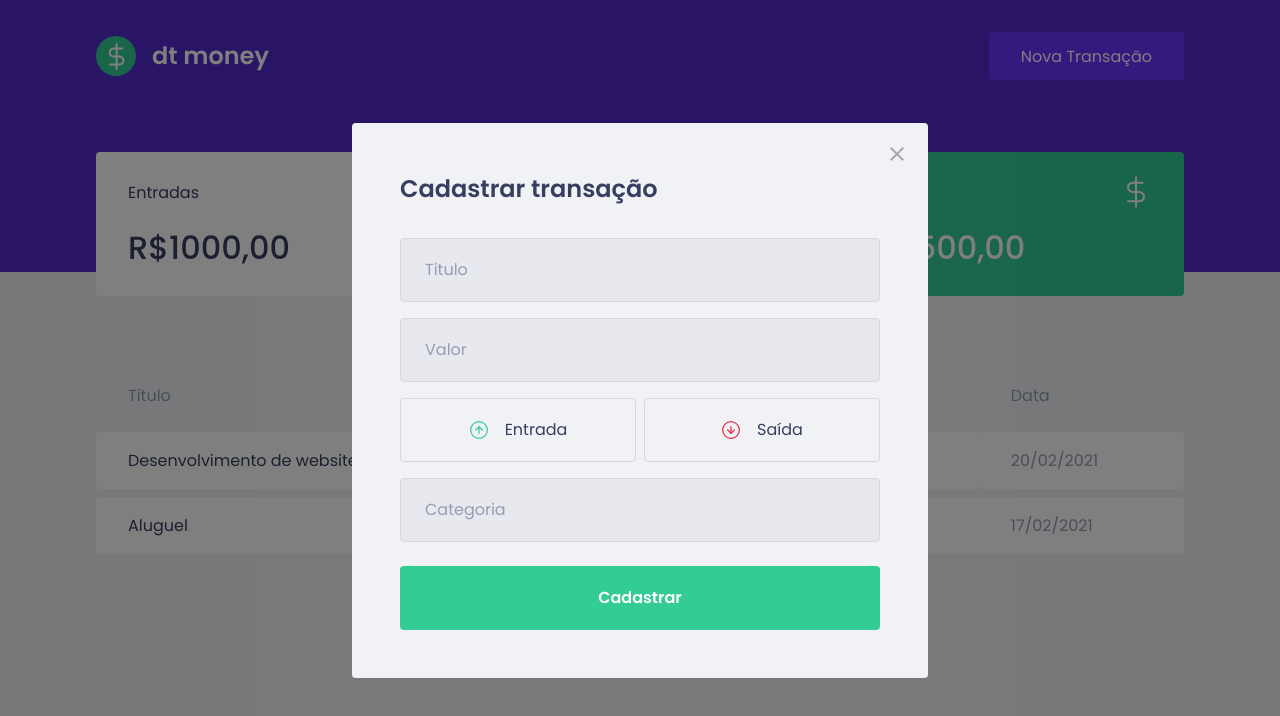
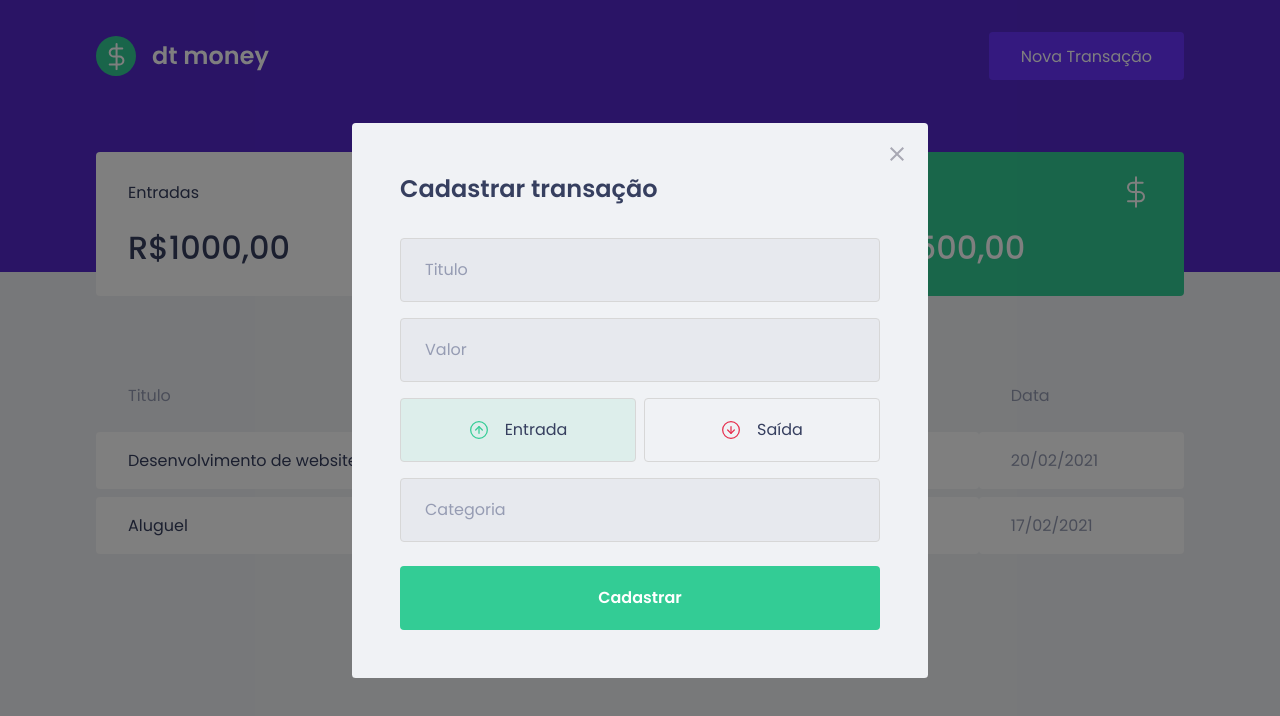
Before and after one commit to CristianoNunes/dtmoney, a React (Create React App) app: page / in a window 1280 px wide. Both pictures are taken after a click on the button "Nova Transação". Shown: the top 716 px of the page. Built offline with nearby package versions, Linux system fonts and the light colour scheme; no server answers; what miragejs would draw is missing.

Commit message:
Finalizando layout de formulário

```diff
--- a/src/components/NewTransactionModal/index.tsx
+++ b/src/components/NewTransactionModal/index.tsx
@@ -2,7 +2,8 @@
 import incomeImg from '../../assets/income.svg'
 import outcomeImg from '../../assets/outcome.svg'
 import closeImg from '../../assets/close.svg'
-import { Container, TransactionTypeContainer } from './styles';
+import { Container, TransactionTypeContainer, RadioBox } from './styles';
+import { useState } from 'react';
 
 interface NewTransactionModalProps {
   isOpen: boolean;
@@ -10,6 +11,8 @@
 }
 
 export function NewTransactionModal({isOpen, onRequestClose}: NewTransactionModalProps) {
+  const [type, setType] = useState('deposit')
+
   return (
     <Modal
       isOpen={isOpen}
@@ -38,19 +41,25 @@
       />
 
       <TransactionTypeContainer>
-        <button
+        <RadioBox
           type='button'
+          onClick={() => setType('deposit')}
+          isActive={type === 'deposit'}
+          activeColor="green"
         >
           <img src={incomeImg} alt="Entrada" />
           <span>Entrada</span>
-        </button>
+        </RadioBox>
 
-        <button
+        <RadioBox
           type='button'
+          onClick={() => setType('withdraw')}
+          isActive={type === 'withdraw'}
+          activeColor="red"
         >
           <img src={outcomeImg} alt="Saída" />
           <span>Saída</span>
-        </button>
+        </RadioBox>
       </TransactionTypeContainer>
 
       <input
--- a/src/components/NewTransactionModal/styles.ts
+++ b/src/components/NewTransactionModal/styles.ts
@@ -1,5 +1,5 @@
 import styled from "styled-components";
-import { darken } from 'polished';
+import { darken, transparentize } from 'polished';
 
 export const Container = styled.form`
   h2 {
@@ -54,13 +54,26 @@
   display: grid;
   grid-template-columns: 1fr 1fr;
   gap: 0.5rem;
+`
 
-  button {
+interface RadioBoxProps {
+  isActive: boolean;
+  activeColor: 'green' | 'red';
+}
+
+const colors = {
+  green: '#33CC95',
+  red: '#E52E4D'
+}
+
+export const RadioBox = styled.button<RadioBoxProps>`
   height: 4rem;
   border: 1px solid #D7D7D7;
   border-radius: 0.25rem;
 
-    background: transparent;
+  background: ${(props) => props.isActive
+  ? transparentize(0.9, colors[props.activeColor])
+  : 'transparent'};
 
   display: flex;
   align-items: center;
@@ -83,5 +96,4 @@
     font-size: 1rem;
     color: var(--text-title);
   }
-  }
 `
```
Lines whose indentation alone changed are shown as unchanged.
